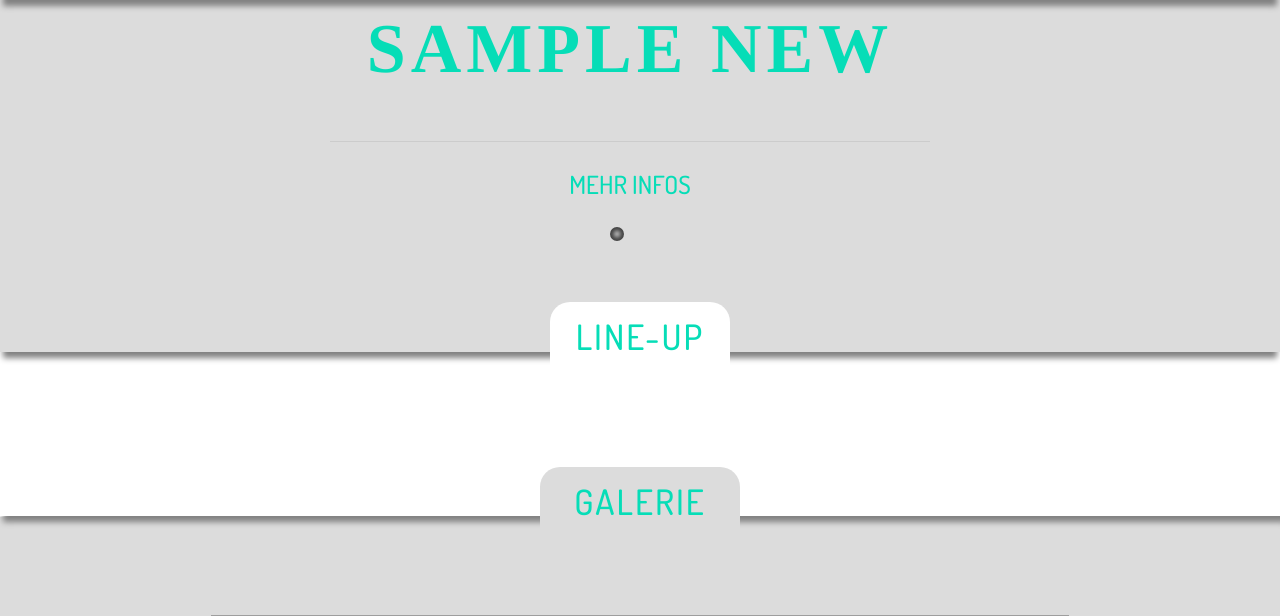
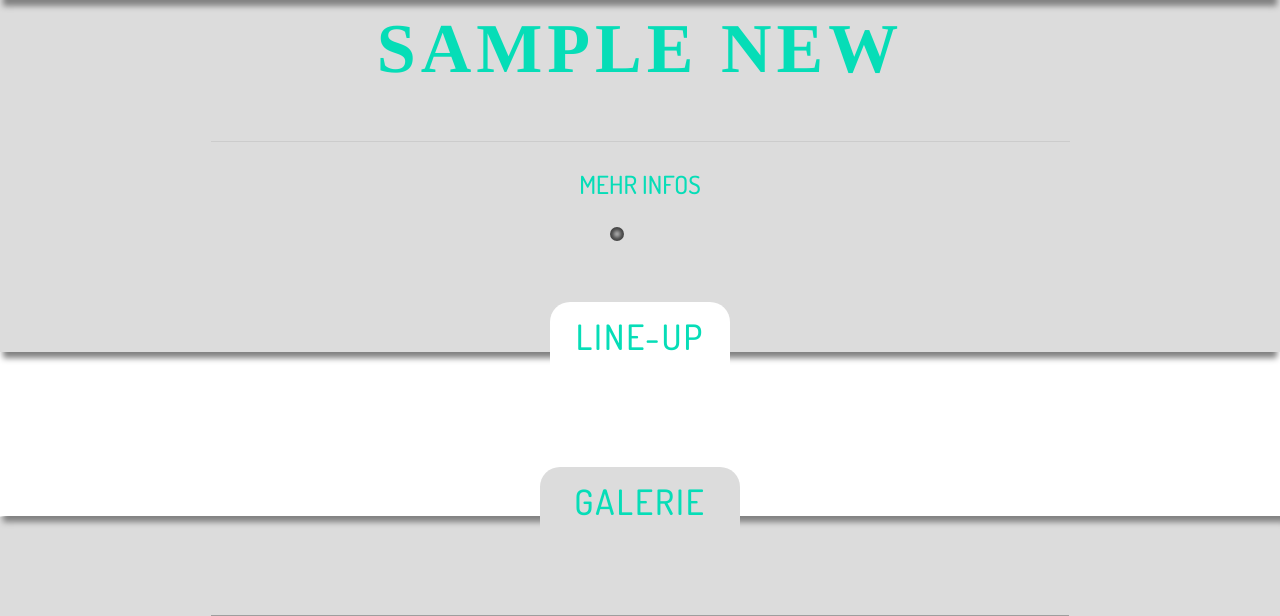
Before and after one commit to diellordielli/Festival, a Django app: template webapp/templates/index.html in a window 1280 px wide. Shown: the part 651-1267 px from the top of the page. Run offline with Django 3.2, Linux system fonts and the light colour scheme; the template is opened without the code that fills it: most values are stand-ins (such as "Sample title", 1, 10 or a date in 2020); grey boxes marked "Sample" are stand-in pictures; parts of the project's set-up code (start-up, migrations or seed data) failed here and were passed over; some libraries are stand-ins or nearby versions; grey boxes are pictures that could not be loaded.

Commit message:
final newsscroller

```diff
--- a/webapp/static/css/style2.css
+++ b/webapp/static/css/style2.css
@@ -220,8 +220,7 @@
 
 .newsonly {
     float: left;
-    max-width: 1300px;
-    width: 100%;
+    width: 750px;
 }
 
 .newstitle {
@@ -1088,7 +1087,7 @@
     }
 }
 
-@media only screen and (max-width: 500px) {
+@media only screen and (max-width: 515px) {
 
     .newstitle {
         font-size: 33px;
@@ -1115,7 +1114,7 @@
     }
 }
 
-@media only screen and (max-width: 802px) {
+@media only screen and (max-width: 803px) {
 
     .navigation a {
         margin-left: 53px;
@@ -1129,7 +1128,7 @@
     }
 }
 
-@media only screen and (max-width: 687px) {
+@media only screen and (max-width: 688px) {
 
     .navigation a {
         margin-left: 35px;
@@ -1155,7 +1154,7 @@
     }
 }
 
-@media only screen and (max-width: 567px) {
+@media only screen and (max-width: 569px) {
 
     .navigation a {
         font-size: 20px;
@@ -1163,7 +1162,7 @@
     }
 }
 
-@media only screen and (max-width: 528px) {
+@media only screen and (max-width: 529px) {
 
     .navigation a {
         font-size: 20px;
--- a/webapp/static/js/application.js
+++ b/webapp/static/js/application.js
@@ -67,7 +67,7 @@
 
         $('.newsshow').slideDown("slow", function() {
             $(window).trigger('resize');
-            $('.newsscroller').height(currentHeight);
+            $('.newsscroller').animate({'height': currentHeight});
         });
 
         $('.mehrinfos').css({'display': 'none'});
@@ -83,8 +83,9 @@
 
             $('.newsshow').slideDown("slow", function() {
                 $(window).trigger('resize');
-                $('.newsscroller').height(currentHeight);
+                $('.newsscroller').animate({'height': currentHeight});
             });
+
 
             $('.mehrinfos').css({'display': 'none'});
         });
@@ -100,8 +101,9 @@
 
             $('.newsshow').slideDown("slow", function() {
                 $(window).trigger('resize');
-                $('.newsscroller').height(currentHeight);
+                $('.newsscroller').animate({'height': currentHeight});
             });
+
 
             $('.mehrinfos').css({'display': 'none'});
         });
@@ -117,8 +119,9 @@
 
             $('.newsshow').slideDown("slow", function() {
                 $(window).trigger('resize');
-                $('.newsscroller').height(currentHeight);
+                $('.newsscroller').animate({'height': currentHeight});
             });
+
 
             $('.mehrinfos').css({'display': 'none'});
         });
--- a/webapp/static/js/news_scroller.js
+++ b/webapp/static/js/news_scroller.js
@@ -16,14 +16,17 @@
     });
 
     function resize() {
+        var regionGrey = $('.regiongrey').width(),
+            newsWidth = Math.round(regionGrey * carouselOptions.imageRatio);
+            hrnews = newsWidth + 0.7
 
-        var regionGrey = $('.regiongrey').width(),
-            galleryImg = $('.newsonly').width();
+        $('.hrnews').width(hrnews);
+        $('.newsonly').width(newsWidth);
 
-        var marginleft = (regionGrey - galleryImg) / 2;
+        var marginleft = (regionGrey - newsWidth) / 2;
         $('.newsonly').css('margin-left', marginleft + 'px');
 
-        var marginright = (regionGrey - galleryImg) / 2;
+        var marginright = (regionGrey - newsWidth) / 2;
         $('.newsonly').css('margin-right', marginright + 'px');
 
         // set superscope totalWidth
```
